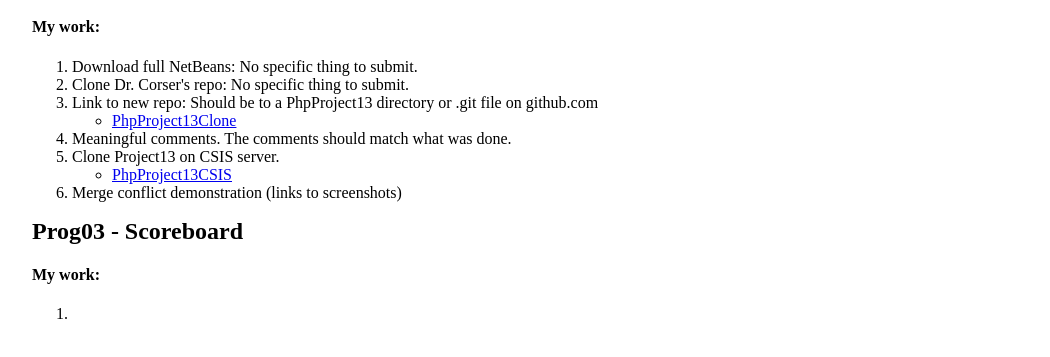
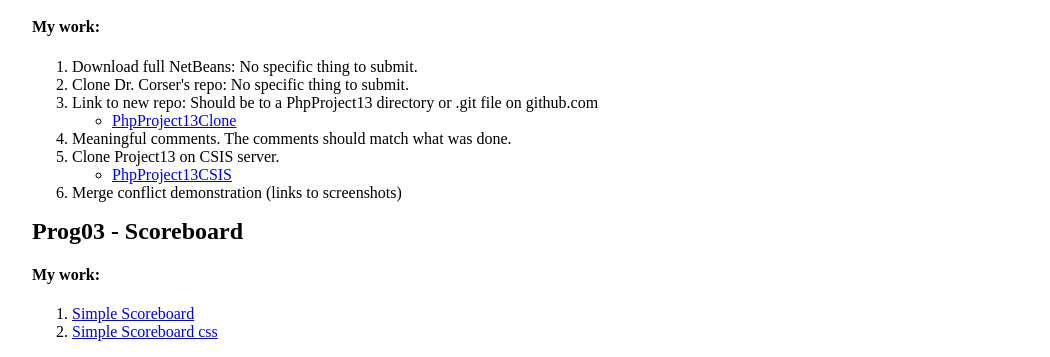
Before and after one commit to dwhillma/pagestest, a plain HTML site: page index.html in a window 1280 px wide. Shown: the part 652-1009 px from the top of the page, without its empty margins (108-1158 px from the left). Drawn offline with Linux system fonts and the light colour scheme.

Commit message:
Update index.html

```diff
--- a/index.html
+++ b/index.html
@@ -112,8 +112,8 @@
 			<section>
 				<h4>My work:</h4>
 				<ol>
-					<li><a target='_blank' href='https://dwhillma.github.io/cis255/prog03.html>Simple Scoreboard</a></li>
-					<li><a target='_blank' href='https://dwhillma.github.io/cis255/prog03.css>Simple Scoreboard css</a></li>
+					<li><a target='_blank' href='https://dwhillma.github.io/cis255/prog03.html'>Simple Scoreboard</a></li>
+					<li><a target='_blank' href='https://dwhillma.github.io/cis255/prog03.css'>Simple Scoreboard css</a></li>
 				</ol>
 			</section>
 		</article>
```
